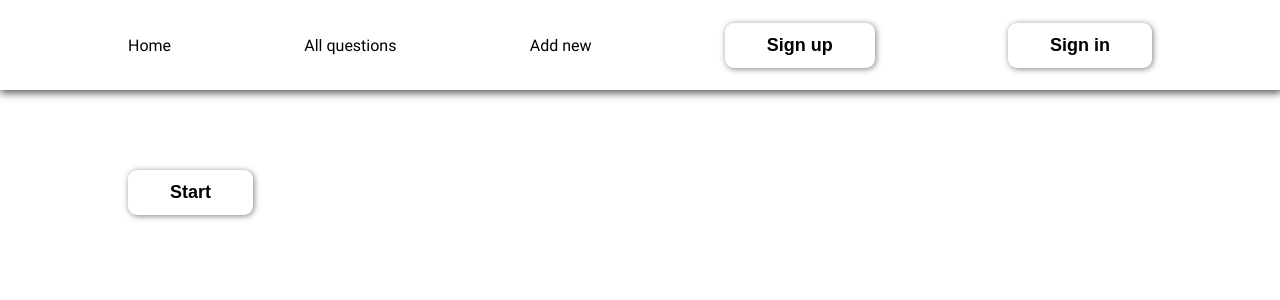
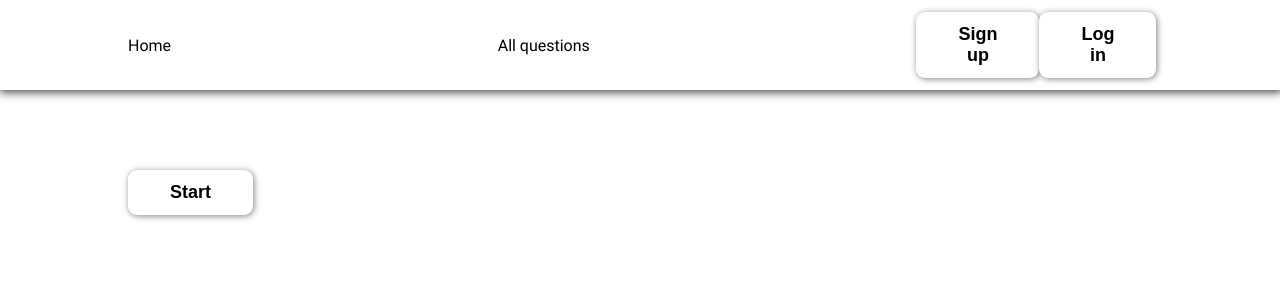
Before and after one commit to TarasovIlia/react-messenger, a React app: page / in a window 1280 px wide. Shown: the top 300 px of the page. Built offline with nearby package versions, Linux system fonts and the light colour scheme.

Commit message:
log in test

```diff
--- a/package.json
+++ b/package.json
@@ -39,6 +39,8 @@
     "axios": "^0.22.0",
     "cross-env": "^7.0.3",
     "http-proxy-middleware": "^2.0.1",
+    "jsonwebtoken": "^8.5.1",
+    "jwt-decode": "^3.1.2",
     "react": "^17.0.2",
     "react-dom": "^17.0.2",
     "react-redux": "^7.2.5",
--- a/src/components/Header.jsx
+++ b/src/components/Header.jsx
@@ -1,17 +1,25 @@
-import React from 'react';
-import { Link } from 'react-router-dom'
-import { setModal } from '../modal/createModal'
-import { useDispatch } from 'react-redux';
+import React, { useEffect, useState } from 'react';
+import { Link } from 'react-router-dom';
+import { setModal } from '../modal/createModal';
+import { useDispatch, useSelector } from 'react-redux';
 
 export default function Header() {
+    const [logOut, setLogOut] = useState(false)
     const dispatch = useDispatch()
+    const user = useSelector((state) =>  state.user.value.user)
+
+    const logOutUser = () => {
+        localStorage.removeItem('user')
+    }
 
     return (
         <header className='header'>
             <div className='navigation-container'>
                 <Link to='/'><p>Home</p></Link>
                 <Link to='/all'><p>All questions</p></Link>
-                <Link to='/addnew'><p>Add new</p></Link>
+                {user.admin && <Link to='/addnew'><p>Add new</p></Link>}
+                {!user ?
+                <div className='authorize-container'>
                     <button
                     onClick={() => dispatch(setModal())}
                     className='button'
@@ -19,7 +27,17 @@ export default function Header() {
                     <button
                     onClick={() => dispatch(setModal())}
                     className='button'
-                >Sign in</button>
+                    >Log in</button>
+                </div>
+                :
+                <div className='authorize-container'>
+                    <button
+                    className='button log-out-button'
+                    onMouseEnter={() => setLogOut('Log out')}
+                    onMouseLeave={() => setLogOut(false)}
+                    onClick={logOutUser}
+                    >{logOut || user.email }</button>
+                </div>}
             </div>
         </header>
     )
--- a/src/components/QuestionsCard.jsx
+++ b/src/components/QuestionsCard.jsx
@@ -1,8 +1,10 @@
-import React, { useState } from 'react'
-import { API } from '../axios/axios'
+import React, { useState } from 'react';
+import { API } from '../axios/axios';
+import { useDispatch, useSelector } from 'react-redux';
 
 
 export default function QuestionsCard(props) {
+    const user = useSelector((state) =>  state.user.value.user)
     const [showDeleteButton, setShowDeleteButton] = useState(false)
     const [modal, setModal] = useState(false)
     const [formQuestion, setFormQuestion] = useState({
@@ -31,11 +33,11 @@ export default function QuestionsCard(props) {
         onMouseLeave={() => setShowDeleteButton(!showDeleteButton)}
         className="card"
         >
-            <button
+            {user.admin && <button
             onClick={handlerModal}
             className={showDeleteButton ? 'button-delete' : 'hide button-delete'}
             style={{color : 'red'}}
-            >Delete</button>
+            >Delete</button>}
             {modal &&
             <div className='modal-cart-menu'>
                 <p className='topic'>delete selected questions?</p>
--- a/src/components/RadioTabs.jsx
+++ b/src/components/RadioTabs.jsx
@@ -20,7 +20,7 @@ export default function RadioTabs(props) {
 
     useEffect(() => {
         getData()
-    })
+    }, [])
 
     const radioTabs = data.map(data =>
         <div key={data._id} className="radio-form">
--- a/src/components/modal/ModalWindow.jsx
+++ b/src/components/modal/ModalWindow.jsx
@@ -3,6 +3,7 @@ import { useDispatch } from 'react-redux';
 import { setModal } from '../../modal/createModal'
 import { API } from '../../axios/axios'
 import ErrorModal from './ErrorModal'
+import jwtDecode from 'jwt-decode';
 
 export default function ModalWindow() {
   const [disable, setDisable] = useState(true)
@@ -29,8 +30,12 @@ export default function ModalWindow() {
 
   const sendForm = () => {
     if (!disable) {
-      API.post('/api/auth/register', {...formUser})
-        .then(response => setResponce(response.data))
+      API.post('/api/auth/login', {...formUser})
+        .then(response => {
+          setResponce(response.data)
+          const decoded = jwtDecode(response.data.token)
+          localStorage.setItem('user', JSON.stringify(decoded))
+        })
         .catch(err => {
           setError(err.response.data.message)
         })
@@ -38,8 +43,8 @@ export default function ModalWindow() {
           email: '', password: ''
         }),
         setDisable(true)
+      }
     }
-  }
 
   const message = <div className='input-from'><h1 style={{textAlign: 'center', color: 'blue'}}>{response.message}</h1></div>
 
--- a/src/index.js
+++ b/src/index.js
@@ -4,14 +4,7 @@ import ReactDOM from 'react-dom';
 import App from './App.jsx';
 import { Provider } from 'react-redux';
 import store from './store'
-import {
-    withRouter,
-    BrowserRouter as Router,
-    Route,
-    Link,
-    Switch,
-    Redirect
-} from "react-router-dom";
+import { Router } from "react-router-dom";
 import { createBrowserHistory } from 'history';
 
 const mainApp = document.getElementById('root')
--- a/src/store.js
+++ b/src/store.js
@@ -1,8 +1,10 @@
 import { configureStore } from '@reduxjs/toolkit';
 import createModal from './modal/createModal';
+import createUser from './user/createUser';
 
 export default configureStore({
   reducer: {
-    modal: createModal
+    modal: createModal,
+    user: createUser
   },
 })
--- a/src/style.scss/components/header.scss
+++ b/src/style.scss/components/header.scss
@@ -18,7 +18,16 @@
         height: 100%;
         margin: 0px auto;
         display: flex;
+        align-items: center;
         justify-content: space-between;
-        align-items: center;
+        .authorize-container {
+            width: 23%;
+            display: flex;
+            align-content: center;
+            justify-content: space-between;
+            .log-out-button {
+                width: 90%;
+            }
+        }
     }
 }
--- /dev/null
+++ b/src/user/createUser.jsx
@@ -0,0 +1,21 @@
+import { createSlice } from '@reduxjs/toolkit';
+
+
+const user = JSON.parse(localStorage.getItem('user'))
+
+export const createUser = createSlice({
+  name: 'user',
+  initialState: {
+    value: {
+      user: user || false
+    }
+  },
+  reducers: {
+    setUser: (state) => {
+      state.value = !state.value
+    }
+  }
+})
+
+export const { setUser } = createUser.actions
+export default createUser.reducer
```
Also changed, not shown: 1 other file (tests, documents, lock files or other folders). Lines whose indentation alone changed are shown as unchanged.
